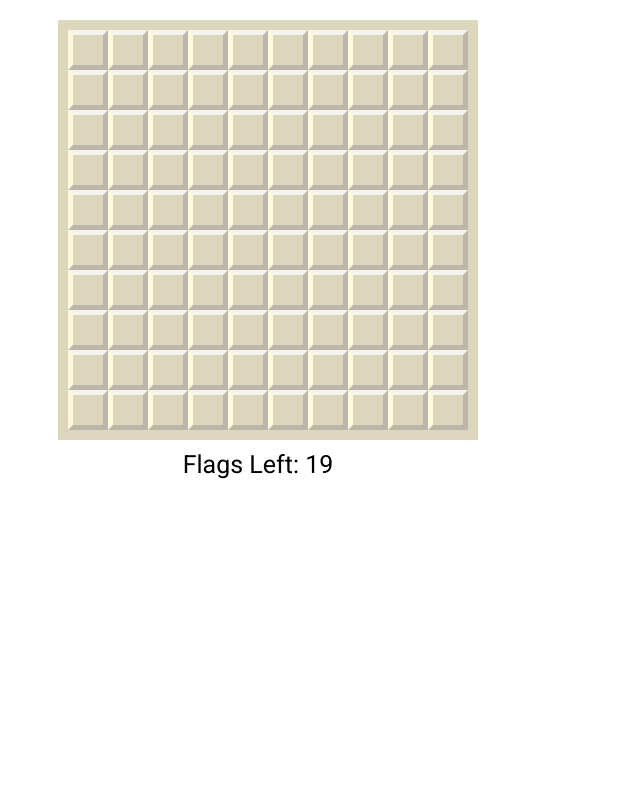
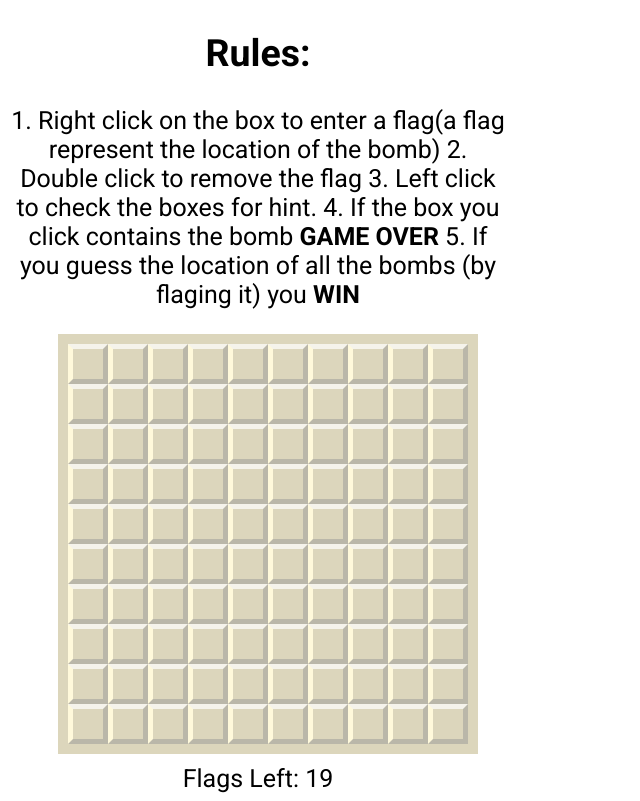
Before and after one commit to Tushar-Nandy/mine-sweeper-game-in-js, a plain HTML site: page index.html in a window 1280 px wide. Shown: the whole page, without its empty margins (0-640 px from the left). Drawn offline with Linux system fonts and the light colour scheme; a web font is replaced by a local one.

Commit message:
Update index.html. added rules to the page

```diff
--- a/index.html
+++ b/index.html
@@ -13,6 +13,12 @@
 </head>
 <body>
     <div class="container">
+        <p class='rules'><h2>Rules:</h2>
+        1. Right click on the box to enter a flag(a flag represent the location of the bomb)
+        2. Double click to remove the flag
+        3. Left click to check the boxes for hint.
+        4. If the box you click contains the bomb<strong> GAME OVER</strong>
+        5. If you guess the location of all the bombs (by flaging it) you <strong>WIN</strong></p>
         <div class="grid"></div>
         <div>Flags Left: <span id="flags_left"></span></div>
         <div id="result"></div>
```
